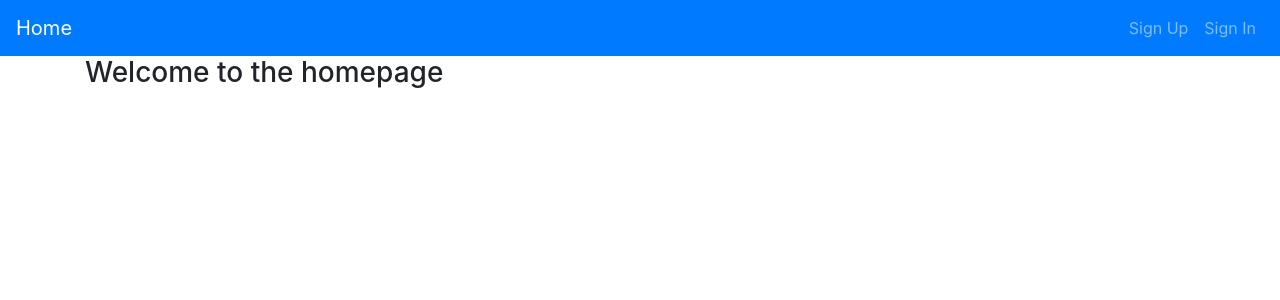
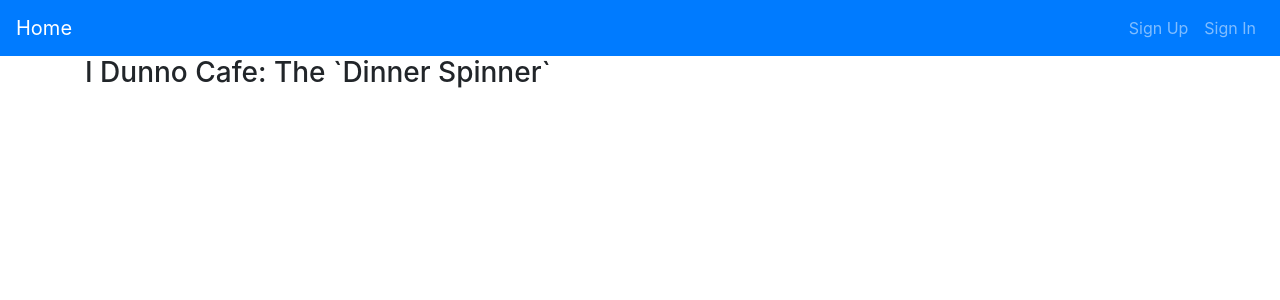
Before and after one commit to IRivera90/wheel-of-restaurants-client, a React app: page /#/ in a window 1280 px wide. Shown: the top 300 px of the page. Built offline with nearby package versions, Linux system fonts and the light colour scheme.

Commit message:
Updated README and changed home name
Added content to README.
Changed the home page title.

```diff
--- a/src/components/Home/Home.js
+++ b/src/components/Home/Home.js
@@ -1,7 +1,7 @@
 import React from 'react'
 
 const Home = () => (
-  <h3>Welcome to the homepage</h3>
+  <h3>I Dunno Cafe: The `Dinner Spinner` </h3>
 )
 
 export default Home
```
Also changed, not shown: 1 other file (tests, documents, lock files or other folders).
